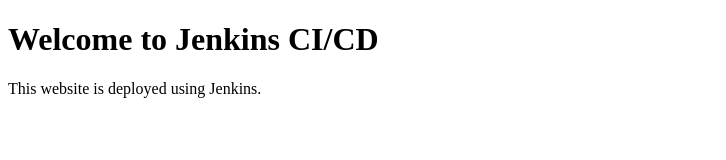
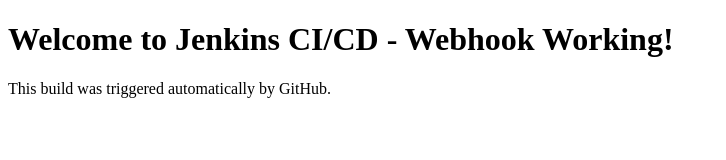
Before and after one commit to shana-could/jenkins-freestyle-demo, a plain HTML site: page index.html in a window 1280 px wide. Shown: the whole page, without its empty margins (0-726 px from the left). Drawn offline with Linux system fonts and the light colour scheme.

Commit message:
Update index.html

```diff
--- a/index.html
+++ b/index.html
@@ -5,7 +5,7 @@
     <title>Jenkins CI/CD Demo</title>
 </head>
 <body>
-    <h1>Welcome to Jenkins CI/CD</h1>
-    <p>This website is deployed using Jenkins.</p>
+    <h1>Welcome to Jenkins CI/CD - Webhook Working!</h1>
+<p>This build was triggered automatically by GitHub.</p>
 </body>
 </html>
```
